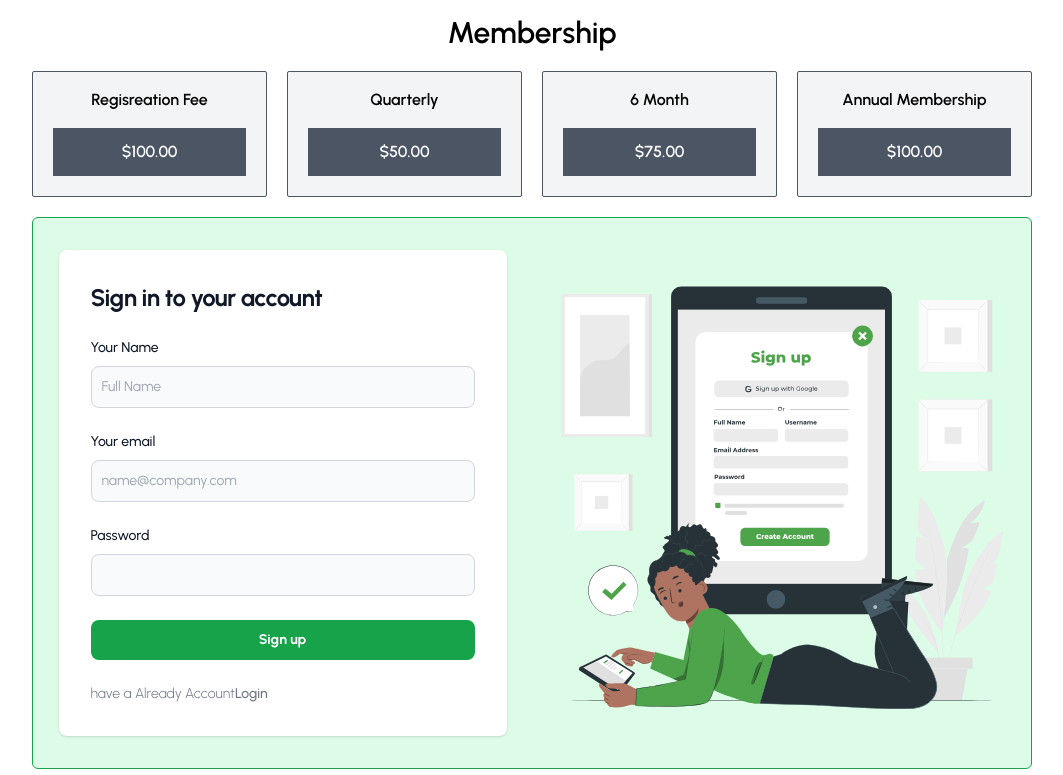
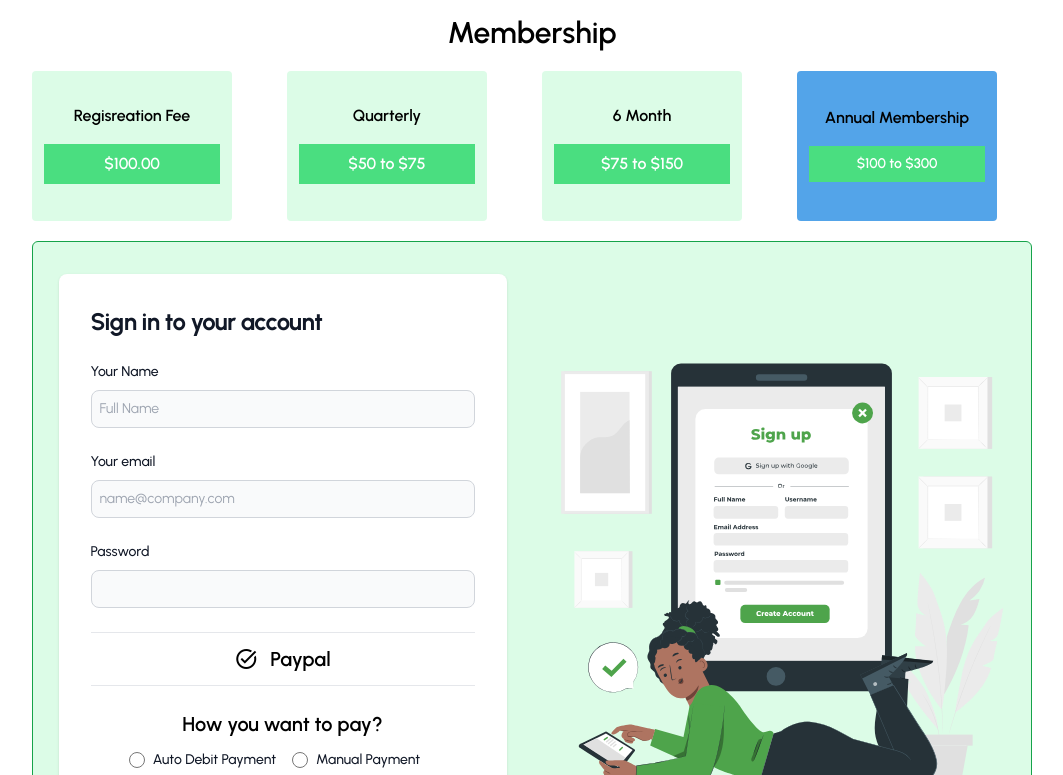
Before and after one commit to ghulamabbas01/parsiyan-islamict-center, a Next.js app: page /SignUp in a window 1280 px wide. Shown: the part 265-1040 px from the top of the page, without its empty margins (108-1171 px from the left). Built offline with nearby package versions, Linux system fonts and the light colour scheme.

Commit message:
all done

```diff
--- a/package.json
+++ b/package.json
@@ -9,6 +9,7 @@
     "lint": "next lint"
   },
   "dependencies": {
+    "@emailjs/browser": "^3.11.0",
     "@emotion/react": "^11.11.1",
     "@emotion/styled": "^11.11.0",
     "@mui/icons-material": "^5.11.16",
--- a/pages/ContactUs.jsx
+++ b/pages/ContactUs.jsx
@@ -1,80 +1,26 @@
 import React from "react";
-import { Box, Stack, Typography, Grid, TextField } from "@mui/material";
 
-import * as Yup from "yup";
-import { useFormik, Form, FormikProvider } from "formik";
-import { LoadingButton } from "@mui/lab";
-import axios from "axios";
-import toast from "react-hot-toast";
+import emailjs from "@emailjs/browser";
+
 import Container from "@/components/Container";
 
 const ContactUs = () => {
-  const [loading, setLoading] = React.useState(false);
-  const ResetPasswordSchema = Yup.object().shape({
-    email: Yup.string()
-      .email("email-is-required")
-      .required("email-is-required"),
-    firstName: Yup.string().required("first-name-is-required"),
-    lastName: Yup.string().required("last-name-is-required"),
-    phone: Yup.number().required("phone-number-is-required"),
-    message: Yup.string().required("message-is-required"),
+  function sendEmail(e) {
+    e.preventDefault();
+    emailjs
+      .sendForm(
+        "service_1ce3oq4",
+        "template_4ouulo6",
+        e.target,
+        "L7LjjRX4cJF8Hyx4I"
+      )
+      .then((res) => {
+        console.log("SUCCESS!", res);
+      })
+      .catch((res) => {
+        alert("Something went wrong");
       });
-
-  const formik = useFormik({
-    initialValues: {
-      email: "",
-      firstName: "",
-      lastName: "",
-      phone: "",
-      message: "",
-    },
-    validationSchema: ResetPasswordSchema,
-    onSubmit: async (values, { resetForm }) => {
-      try {
-        setLoading(true);
-
-        var data = JSON.stringify({
-          service_id: "service_1ce3oq4",
-          template_id: "template_6zcr1tn",
-          user_id: "L7LjjRX4cJF8Hyx4I",
-          template_params: {
-            to_email: "parsiyan03@gmail.com",
-            subject: "Verify your email",
-            from_name: "",
-            message: "",
-          },
-        });
-
-        var config = {
-          method: "post",
-          url: "https://api.emailjs.com/api/v1.0/email/send",
-          headers: {
-            "Content-Type": "application/json",
-            origin: "http://localhost",
-          },
-          data: data,
-        };
-        axios(config)
-          .then(function (response) {
-            toast.success("email sent");
-            setLoading(false);
-            resetForm();
-          })
-          .catch(function (error) {
-            toast.error("Something went wrong!");
-            setLoading(false);
-            resetForm();
-          });
-      } catch (error) {
-        console.error(error);
   }
-    },
-  });
-  const { errors, touched, handleSubmit, getFieldProps } = formik;
-  const accountSid = process.env.ACCOUNT_SID;
-  const authToken = process.env.SERVICE_SID;
-  console.log(accountSid, authToken);
-
   return (
     <div className="pt-[120px] pb-10 ">
       <div className="bg-green-600 w-full p-10 border ">
@@ -87,6 +33,7 @@ const ContactUs = () => {
         </p>
       </div>
 
+      <>
         <Container>
           <div className="relative w-full h-96 mt-10 mb-5">
             <iframe
@@ -98,98 +45,82 @@ const ContactUs = () => {
               tabindex="0"
             ></iframe>
           </div>
-        <div className="">
-          {/* from section  */}
-          <Stack className="form-section bg-green-100 px-3 border border-green-600 rounded-lg">
-            <Box className="form-feed md:px-48">
-              {/* grid form feed 1  */}
-              <FormikProvider value={formik}>
-                <Form autoComplete="off" noValidate onSubmit={handleSubmit}>
-                  <Grid container spacing={2} mt={{ md: 2, xs: 0 }}>
-                    <Grid item xs={12} md={6}>
-                      <h5 className="mb-2 font-semibold">First Name</h5>
-                      <TextField
-                        label={"First name"}
-                        className="text-feed"
-                        fullWidth
-                        {...getFieldProps("firstName")}
-                        error={Boolean(touched.firstName && errors.firstName)}
-                        helperText={touched.firstName && errors.firstName}
+          <div class="py-8 my-14 lg:py-16 px-4 bg-green-100 border border-green-500 rounded-lg">
+            <form action="#" class="space-y-8" noValidate onSubmit={sendEmail}>
+              <div>
+                <label
+                  for="subject"
+                  class="block mb-2 text-sm font-medium text-gray-900 dark:text-gray-300"
+                >
+                  Full Name
+                </label>
+                <input
+                  type="name"
+                  name="name"
+                  id="name"
+                  class="block p-3 w-full text-sm text-gray-900 bg-gray-50 rounded-lg border border-gray-300 shadow-sm focus:ring-primary-500 focus:border-primary-500 dark:bg-gray-700 dark:border-gray-600 dark:placeholder-gray-400 dark:text-white dark:focus:ring-primary-500 dark:focus:border-primary-500 dark:shadow-sm-light"
+                  placeholder="first name"
+                  required
                 />
-                    </Grid>
-                    <Grid item xs={12} md={6}>
-                      <h5 className="mb-2 font-semibold">Last Name</h5>
-                      <TextField
-                        label={"Last name"}
-                        className="text-feed"
-                        fullWidth
-                        {...getFieldProps("lastName")}
-                        error={Boolean(touched.lastName && errors.lastName)}
-                        helperText={touched.lastName && errors.lastName}
+              </div>
+              <div>
+                <label
+                  for="email"
+                  class="block mb-2 text-sm font-medium text-gray-900 dark:text-gray-300"
+                >
+                  Your email
+                </label>
+                <input
+                  type="email"
+                  id="email"
+                  name="email"
+                  class="shadow-sm bg-gray-50 border border-gray-300 text-gray-900 text-sm rounded-lg focus:ring-primary-500 focus:border-primary-500 block w-full p-2.5 dark:bg-gray-700 dark:border-gray-600 dark:placeholder-gray-400 dark:text-white dark:focus:ring-primary-500 dark:focus:border-primary-500 dark:shadow-sm-light"
+                  placeholder="name@flowbite.com"
+                  required
                 />
-                    </Grid>
-                  </Grid>
-                  {/* grid form feed one  */}
-                  {/* grid form feed 2  */}
-                  <Grid container spacing={2} mt={{ md: 2, xs: 0 }}>
-                    <Grid item xs={12} md={6}>
-                      <h5 className="mb-2 font-semibold">Email </h5>
-                      <TextField
-                        label={"Your email"}
-                        className="text-feed"
-                        fullWidth
-                        {...getFieldProps("email")}
-                        error={Boolean(touched.email && errors.email)}
-                        helperText={touched.email && errors.email}
+              </div>
+              <div>
+                <label
+                  for="email"
+                  class="block mb-2 text-sm font-medium text-gray-900 dark:text-gray-300"
+                >
+                  Your Phone Number
+                </label>
+                <input
+                  type="number"
+                  id="number"
+                  name="number"
+                  class="shadow-sm bg-gray-50 border border-gray-300 text-gray-900 text-sm rounded-lg focus:ring-primary-500 focus:border-primary-500 block w-full p-2.5 dark:bg-gray-700 dark:border-gray-600 dark:placeholder-gray-400 dark:text-white dark:focus:ring-primary-500 dark:focus:border-primary-500 dark:shadow-sm-light"
+                  placeholder="Phone number"
+                  required
                 />
-                    </Grid>
-                    <Grid item xs={12} md={6}>
-                      <h5 className="mb-2 font-semibold">Phone No</h5>
-                      <TextField
-                        label={"Your phone"}
-                        className="text-feed"
-                        fullWidth
-                        {...getFieldProps("phone")}
-                        error={Boolean(touched.phone && errors.phone)}
-                        helperText={touched.phone && errors.phone}
+              </div>
+
+              <div class="sm:col-span-2">
+                <label
+                  for="message"
+                  class="block mb-2 text-sm font-medium text-gray-900 dark:text-gray-400"
+                >
+                  Your message
+                </label>
+                <textarea
+                  id="message"
+                  name="message"
+                  rows="6"
+                  class="block p-2.5 w-full text-sm text-gray-900 bg-gray-50 rounded-lg shadow-sm border border-gray-300 focus:ring-primary-500 focus:border-primary-500 dark:bg-gray-700 dark:border-gray-600 dark:placeholder-gray-400 dark:text-white dark:focus:ring-primary-500 dark:focus:border-primary-500"
+                  placeholder="Leave a comment..."
+                ></textarea>
+              </div>
+
+              <input
+                type="submit"
+                value="Send"
+                class="py-3 px-5 text-sm font-medium text-center text-white rounded-lg bg-green-600 sm:w-fit hover:bg-primary-800 focus:ring-4 focus:outline-none focus:ring-primary-300 dark:bg-primary-600 dark:hover:bg-primary-700 dark:focus:ring-primary-800"
               />
-                    </Grid>
-                  </Grid>
-                  {/* grid form feed 2  */}
-                  <Stack
-                    spacing={2}
-                    // direction="row"
-                    mt={{ md: 4, xs: 2 }}
-                    mb={4}
-                  >
-                    <h5 className="mb-2 font-semibold">Message</h5>
-                    <TextField
-                      label={"Your message"}
-                      multiline
-                      rows={5}
-                      fullWidth
-                      {...getFieldProps("message")}
-                      error={Boolean(touched?.message && errors?.message)}
-                      helperText={touched?.message && errors?.message}
-                    />
-                  </Stack>
-                  <LoadingButton
-                    type="submit"
-                    className="text-white rounded-lg bg-green-600 hover:bg-green-800 py-3 px-5 text-sm font-medium text-center "
-                    loading={loading}
-                  >
-                    send message
-                  </LoadingButton>
-                  <div className="mb-10"></div>
-                  {/* <Button variant="contained" size="large">
-                Send Message
-              </Button> */}
-                </Form>
-              </FormikProvider>
-            </Box>
-          </Stack>
+            </form>
           </div>
         </Container>
+      </>
     </div>
   );
 };
--- a/pages/SignUp.jsx
+++ b/pages/SignUp.jsx
@@ -1,5 +1,6 @@
 import Link from "next/link";
 import Image from "next/image";
+import { useRouter } from "next/router";
 
 import React, { useState } from "react";
 import Container from "@/components/Container";
@@ -16,6 +17,7 @@ const SignUp = () => {
     value = e.target.value;
     setUser({ ...user, [name]: value });
   };
+  const router = useRouter();
   return (
     <>
       <div className="bg-green-600 w-full pb-16 border pt-[150px]">
@@ -25,41 +27,54 @@ const SignUp = () => {
       </div>
       <Container>
         <h1 className="font-semibold text-3xl my-4 text-center">Membership</h1>
-        <div className=" grid grid-cols-1 md:grid-cols-4 gap-5 mt-5 mb-5  ">
-          <div
-            for
-            className="bg-gray-100 hover:bg-green-100 active px-5 active:bg-green-100 text-center rounded-sm border border-gray-600 hover:border-green-700 "
-          >
-            <h3 className="font-semibold my-4 ">Regisreation Fee</h3>
-            <div className="p-3 bg-gray-600 mb-5 hover:bg-green-600 cursor-pointer">
-              <Link href="#" className="text-white font-semibold">
+        <div className=" grid grid-cols-2 md:grid-cols-4 gap-5 mt-5 mb-5  ">
+          <div class="tabs">
+            <input type="radio" name="tab" id="tab1" role="tab" checked />
+            <label for="tab1" id="tab1-label">
+              <h3 className="font-semibold my-4 text-center">
+                Regisreation Fee
+              </h3>
+              <section aria-labelledby="tab1-label">
+                <div className="p-2 text-center bg-green-400   text-white font-semibold mb-5 cursor-pointer">
                   $100.00
-              </Link>
                 </div>
+              </section>
+            </label>
           </div>
-          <div className="bg-gray-100 hover:bg-green-100 px-5 active:bg-green-100 text-center rounded-sm border border-gray-600 hover:border-green-700 ">
-            <h3 className="font-semibold my-4">Quarterly</h3>
-            <div className="p-3 bg-gray-600 mb-5 hover:bg-green-600 cursor-pointer">
-              <Link href="#" className="text-white font-semibold">
-                $50.00
-              </Link>
+          <div class="tabs">
+            <input type="radio" name="tab" id="tab2" role="tab" checked />
+            <label for="tab2" id="tab2-label">
+              <h3 className="font-semibold my-4 text-center">Quarterly</h3>
+              <section aria-labelledby="tab2-label">
+                <div className="p-2 text-center bg-green-400  text-white font-semibold  mb-5 cursor-pointer">
+                  $50 to $75
                 </div>
+              </section>
+            </label>
           </div>
-          <div className="bg-gray-100 hover:bg-green-100 px-5 active:bg-green-100 text-center rounded-sm border border-gray-600 hover:border-green-700 ">
-            <h3 className="font-semibold my-4">6 Month</h3>
-            <div className="p-3 bg-gray-600 mb-5 hover:bg-green-600 cursor-pointer">
-              <Link href="#" className="text-white font-semibold">
-                $75.00
-              </Link>
+          <div class="tabs">
+            <input type="radio" name="tab" id="tab3" role="tab" checked />
+            <label for="tab3" id="tab3-label">
+              <h3 className="font-semibold my-4 text-center">6 Month</h3>
+              <section aria-labelledby="tab3-label">
+                <div className="p-2 text-center bg-green-400  text-white font-semibold  mb-5 cursor-pointer">
+                  $75 to $150
                 </div>
+              </section>
+            </label>
           </div>
-          <div className="bg-gray-100 hover:bg-green-100 px-5 active:bg-green-100 text-center rounded-sm border border-gray-600 hover:border-green-700 ">
-            <h3 className="font-semibold my-4">Annual Membership</h3>
-            <div className="p-3 bg-gray-600 mb-5 hover:bg-green-600 cursor-pointer">
-              <Link href="#" className="text-white font-semibold">
-                $100.00
-              </Link>
+          <div class="tabs">
+            <input type="radio" name="tab" id="tab4" role="tab" checked />
+            <label for="tab4" id="tab4-label">
+              <h3 className="font-semibold my-4 text-center">
+                Annual Membership
+              </h3>
+              <section aria-labelledby="tab4-label">
+                <div className="p-2 text-center bg-green-400  text-sm md:text-md text-white font-semibold  mb-5 cursor-pointer">
+                  $100 to $300
                 </div>
+              </section>
+            </label>
           </div>
         </div>
 
@@ -83,7 +98,7 @@ const SignUp = () => {
                         type="text"
                         name="name"
                         id="name"
-                        class="bg-gray-50 border border-gray-300 text-gray-900 sm:text-sm rounded-lg focus:ring-primary-600 focus:border-primary-600 block w-full p-2.5 dark:bg-gray-700 dark:border-gray-600 dark:placeholder-gray-400 dark:text-white dark:focus:ring-green-500 dark:focus:border-green-500"
+                        class="bg-gray-50 border border-gray-300 text-gray-900 sm:text-sm rounded-lg focus:ring-primary-600 focus:border-primary-600 block w-full p-2 text-center.5 dark:bg-gray-700 dark:border-gray-600 dark:placeholder-gray-400 dark:text-white dark:focus:ring-green-500 dark:focus:border-green-500"
                         placeholder="Full Name"
                         required=""
                         value={user.name}
@@ -101,7 +116,7 @@ const SignUp = () => {
                         type="email"
                         name="email"
                         id="email"
-                        class="bg-gray-50 border border-gray-300 text-gray-900 sm:text-sm rounded-lg focus:ring-primary-600 focus:border-primary-600 block w-full p-2.5 dark:bg-gray-700 dark:border-gray-600 dark:placeholder-gray-400 dark:text-white dark:focus:ring-green-500 dark:focus:border-green-500"
+                        class="bg-gray-50 border border-gray-300 text-gray-900 sm:text-sm rounded-lg focus:ring-primary-600 focus:border-primary-600 block w-full p-2 text-center.5 dark:bg-gray-700 dark:border-gray-600 dark:placeholder-gray-400 dark:text-white dark:focus:ring-green-500 dark:focus:border-green-500"
                         placeholder="name@company.com"
                         required=""
                         value={user.email}
@@ -119,48 +134,67 @@ const SignUp = () => {
                         type="password"
                         name="password"
                         id="password"
-                        class="bg-gray-50 border border-gray-300 text-gray-900 sm:text-sm rounded-lg focus:ring-primary-600 focus:border-primary-600 block w-full p-2.5 dark:bg-gray-700 dark:border-gray-600 dark:placeholder-gray-400 dark:text-white dark:focus:ring-blue-500 dark:focus:border-blue-500"
+                        class="bg-gray-50 border border-gray-300 text-gray-900 sm:text-sm rounded-lg focus:ring-primary-600 focus:border-primary-600 block w-full p-2 text-center.5 dark:bg-gray-700 dark:border-gray-600 dark:placeholder-gray-400 dark:text-white dark:focus:ring-blue-500 dark:focus:border-blue-500"
                         required=""
                         value={user.password}
                         onChange={handleInput}
                       />
                     </div>
-                    {/* <div class="flex items-center justify-between">
-                    <div class="flex items-start">
-                      <div class="flex items-center h-5">
+                    <div>
+                      <hr />
+                      <h1 className="flex items-center my-3 text-center justify-center font-semibold text-xl">
+                        <span class="material-symbols-outlined mr-3">
+                          task_alt
+                        </span>
+                        Paypal
+                      </h1>
+                      <hr />
+                    </div>
+                    <div>
+                      <h1 className="my-3 text-center  font-semibold text-xl">
+                        How you want to pay?
+                      </h1>
+                      <div class="flex justify-center">
+                        <div class="flex items-center mr-4">
                           <input
-                          id="remember"
-                          aria-describedby="remember"
-                          type="checkbox"
-                          class="w-4 h-4 border border-gray-300 rounded bg-gray-50 focus:ring-3 focus:ring-primary-300 dark:bg-gray-700 dark:border-gray-600 dark:focus:ring-primary-600 dark:ring-offset-gray-800"
-                          required=""
+                            id="inline-radio"
+                            type="radio"
+                            value=""
+                            name="inline-radio-group"
+                            class="w-4 h-4 text-blue-600 bg-gray-100 border-gray-300 focus:ring-blue-500 cursor-pointer dark:focus:ring-blue-600 dark:ring-offset-gray-800 focus:ring-2 dark:bg-gray-700 dark:border-gray-600"
                           />
+                          <label
+                            for="inline-radio"
+                            class="ml-2 text-sm font-medium text-gray-900 dark:text-gray-300"
+                          >
+                            Auto Debit Payment
+                          </label>
                         </div>
-                      <div class="ml-3 text-sm">
+                        <div class="flex items-center mr-4">
+                          <input
+                            id="inline-2-radio"
+                            type="radio"
+                            value=""
+                            name="inline-radio-group"
+                            class="w-4 h-4 text-blue-600 bg-gray-100 border-gray-300 focus:ring-blue-500 cursor-pointer dark:focus:ring-blue-600 dark:ring-offset-gray-800 focus:ring-2 dark:bg-gray-700 dark:border-gray-600"
+                          />
                           <label
-                          for="remember"
-                          class="text-gray-500 dark:text-gray-300"
+                            for="inline-2-radio"
+                            class="ml-2 text-sm font-medium text-gray-900 dark:text-gray-300"
                           >
-                          Remember me
+                            Manual Payment
                           </label>
                         </div>
                       </div>
-                  </div> */}
+                    </div>
                     <button
-                      type="submit"
+                      onClick={() =>
+                        router.push("https://www.paypal.com/in/signin")
+                      }
                       class="w-full text-white bg-green-600  hover:bg-primary-700 focus:ring-4 focus:outline-none focus:ring-primary-300 font-bold  rounded-lg text-sm px-5 py-2.5 text-center dark:bg-primary-600 dark:hover:bg-primary-700 dark:focus:ring-primary-800"
                     >
                       Sign up
                     </button>
-                    <p class="text-sm font-light text-gray-500 dark:text-gray-400">
-                      have a Already Account
-                      <Link
-                        href="/Login"
-                        class="font-medium text-primary-600 hover:underline dark:text-primary-500"
-                      >
-                        Login
-                      </Link>
-                    </p>
                   </form>
                 </div>
               </div>
--- a/styles/globals.css
+++ b/styles/globals.css
@@ -119,3 +119,75 @@
     opacity: 0.6;
 
 }
+
+/* For debug only */
+
+
+    .tabs {
+      /* Step 1: Enable Flex on the container */
+      display: flex;
+
+      /* Step 2: Enable flex-wrap to put content section below tab label */
+      flex-wrap: wrap;
+    }
+    .tabs > section {
+      /* Step 3: Move content <section> to the end, after the tab labels */
+      order: 999;
+
+      /* Step 4: Make sure the content <section> is 100% width */
+      width: 100%;
+
+      /* Step 5: Hide all content <section> by default */
+      display: none;
+    }
+    .tabs > input {
+      /* display: none; Don’t use display:none. Bad for accessibility */
+
+      /* Step 6: Hide the radio inputs */
+      opacity: 0;
+
+      /* Step 7: Make sure the radio inputs don’t take up space in layout */
+      position: absolute;
+    }
+    /* Step 8: Select the label right next to the selected input */
+    .tabs > input[type=radio]:checked + label {
+      /* Step 9: Highlight the selected label */
+      background: yellow;
+
+
+    }
+    /* Step 10: Select the section right next to the label which is next to the selected input */
+    .tabs > input[type=radio]:checked + label + section {
+      /* Step 11: Unset the 'display:none' we did in step 5 */
+      display: unset;
+    }
+
+    /* Done. Make sure to disable the debug code at the beginning of CSS. And now it is time to make the tabs look good */
+
+    /* Make the tabs look good */
+    /* Final Step: Make the tabs pretty with padding and colors */
+
+    .tabs > label {
+      padding: 12px;
+      background: #DCFCE7;
+      width: 200px;
+      height: 150px;
+      display: flex;
+      flex-direction: column;
+      justify-content: center;
+      /* border: 1px solid #4ea44b; */
+      border-radius: 4px;
+    }
+    .tabs > label:hover {
+
+        background: #53A4E9;
+        /* border-right: 1px solid #4ea44b; */
+      }
+    .tabs > label:last-of-type {
+      border-right: none;
+    }
+    .tabs > input[type=radio]:checked + label {
+      background: #53A4E9
+
+
+    }
```
Also changed, not shown: components/Donate.jsx (added, +7 -0 lines), pages/Services.jsx (+6 -23 lines), 1 other file (tests, documents, lock files or other folders). Lines whose indentation alone changed are shown as unchanged.
